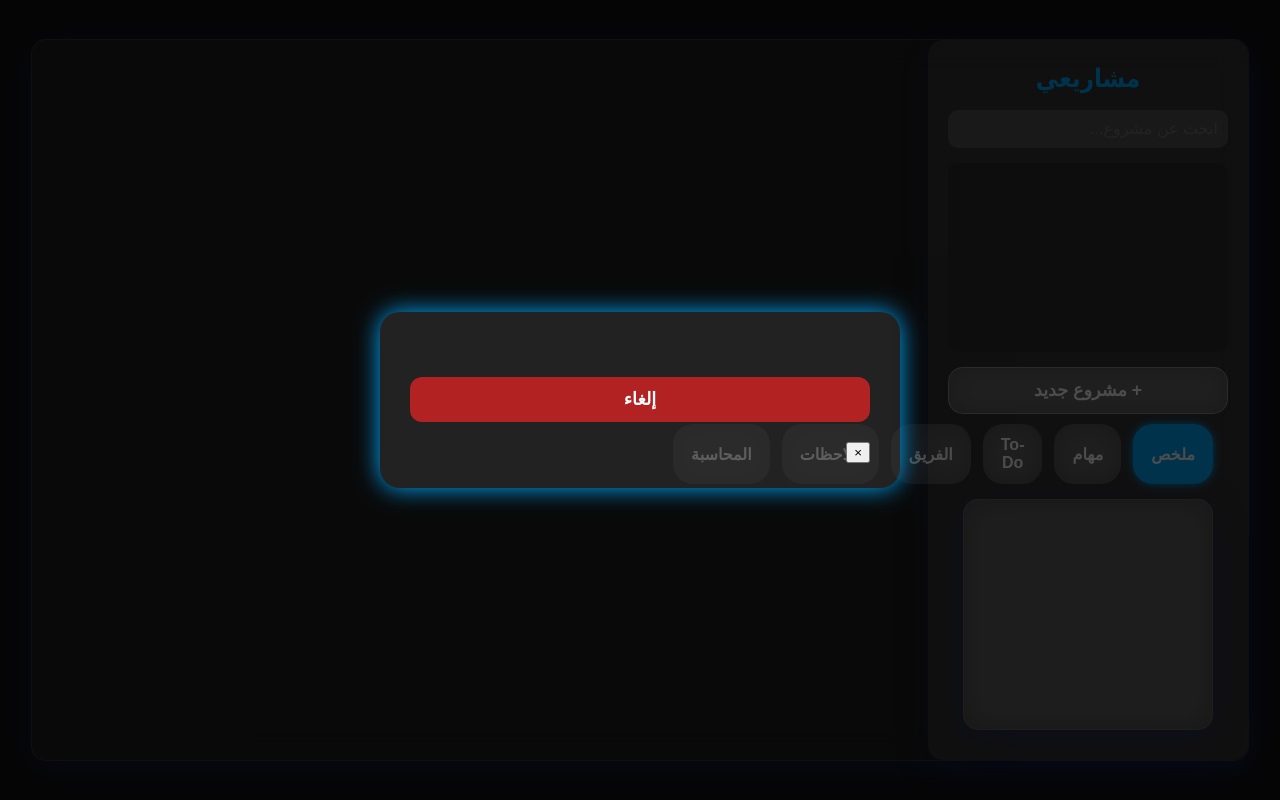
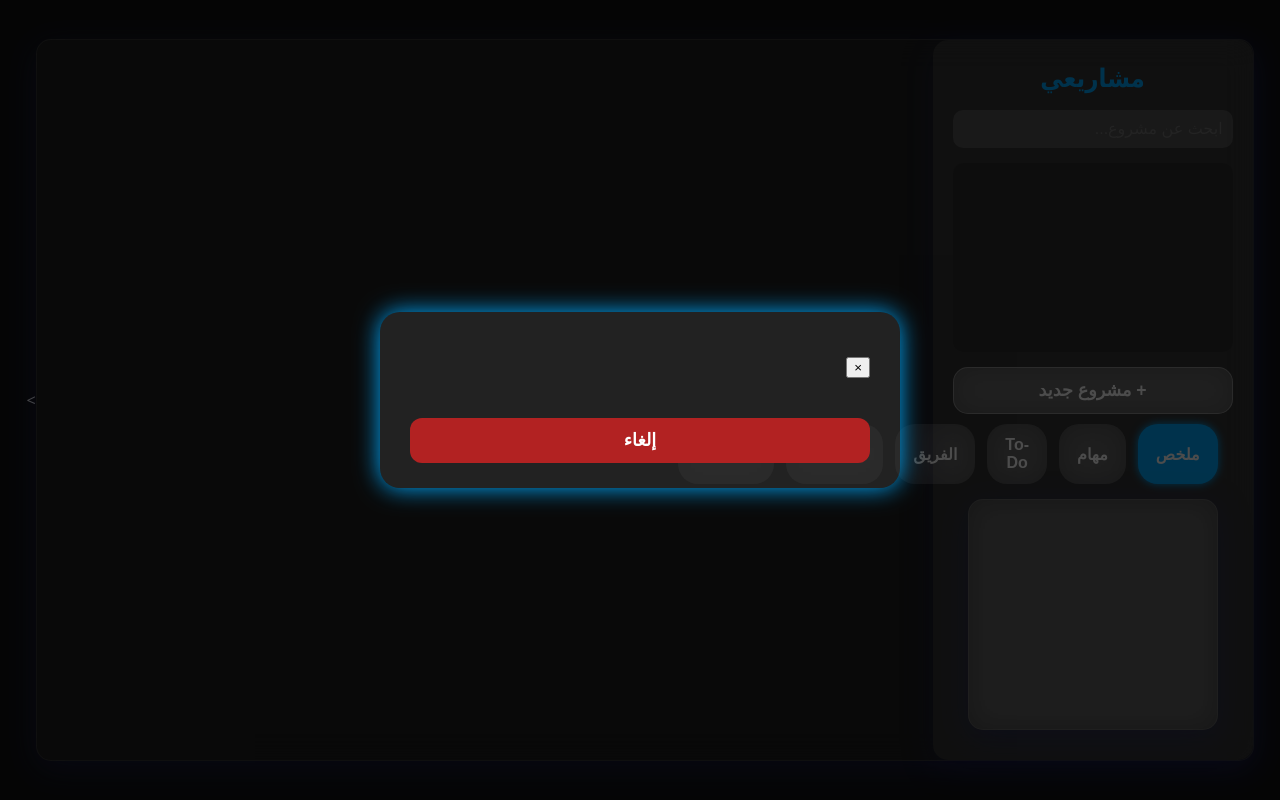
Before and after one commit to Adeebball/project-manager-pwa, a plain HTML site: page index.html in a window 1280 px wide. Drawn offline with Linux system fonts and the light colour scheme.

Commit message:
Update index.html

```diff
--- a/index.html
+++ b/index.html
@@ -37,10 +37,13 @@
 
 <div id="modalOverlay" class="hidden">
   <div class="modal">
+    <button id="modalClose" class="close-btn" aria-label="إغلاق">&times;</button>
     <h2 id="modalTitle"></h2>
     <form id="modalForm"></form>
-   <button id="modalCancel" class="btn cancel-btn" type="button">إلغاء</button>
-    <button id="modalClose" class="close-btn" aria-label="إغلاق">&times;</button>
+    <button id="modalCancel" class="btn cancel-btn">إلغاء</button>
+  </div>
+</div>
+>
 
 
   </div>
```
